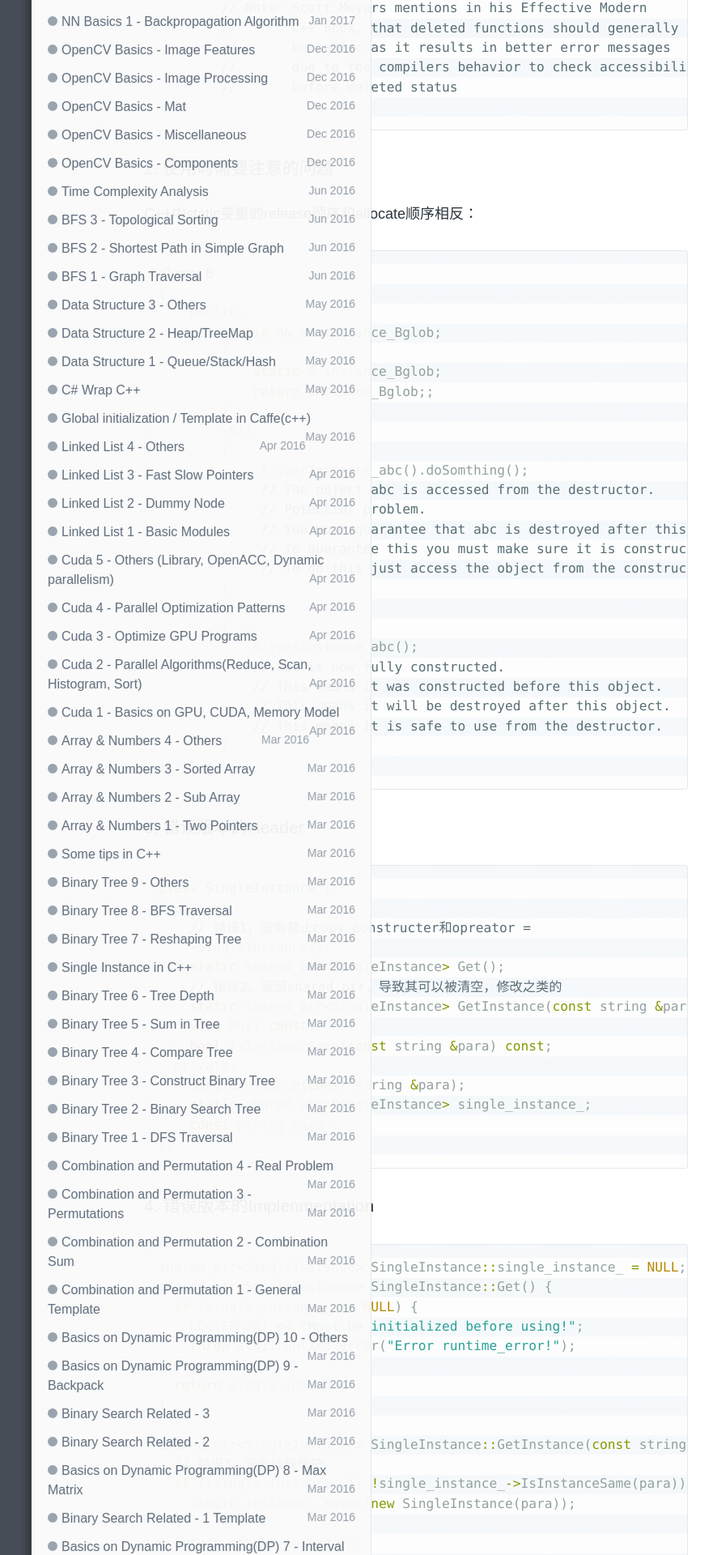
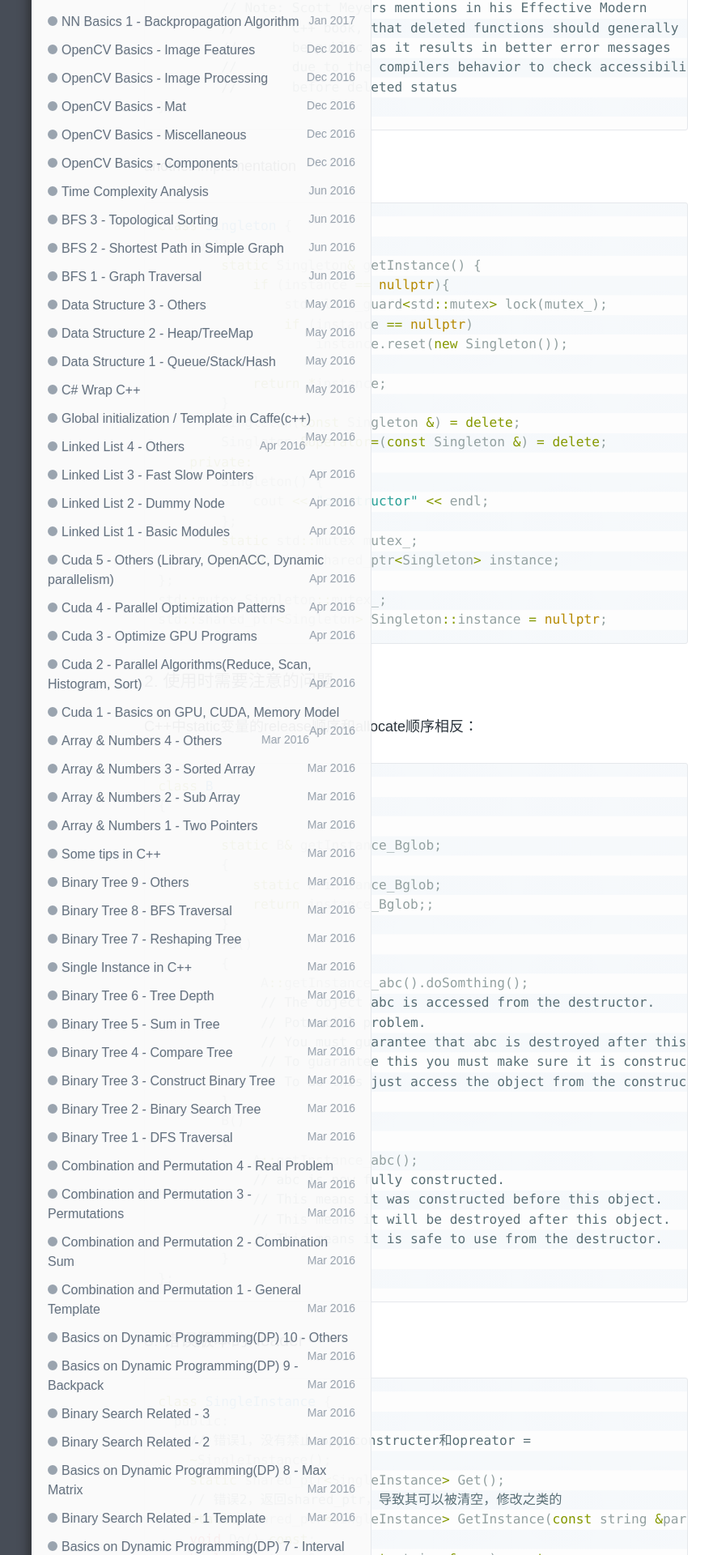
Before and after one commit to wykvictor/wykvictor.github.io, a Jekyll site: the page built from _posts/Tech/2016-03-26-Single-Instance-C++.md, in a window 1280 px wide. Shown: the part 1163-3083 px from the top of the page at 81% size, without its empty margins (126-1007 px from the left). Built offline with Jekyll 4.4.1, drawn with Linux system fonts in a browser that asks for light colours; comment, search, counter and statistics services are not loaded.

Commit message:
Update.md

```diff
--- a/_posts/Tech/2016-03-26-Single-Instance-C++.md
+++ b/_posts/Tech/2016-03-26-Single-Instance-C++.md
@@ -52,6 +52,31 @@ class S
         //       due to the compilers behavior to check accessibility
         //       before deleted status
 };
+{% endhighlight %}
+
+another implementation
+{% highlight C++ %}
+class Singleton {
+    public:
+        static Singleton& getInstance() {
+            if (instance == nullptr){
+                std::lock_guard<std::mutex> lock(mutex_);
+                if (instance == nullptr)
+                    instance.reset(new Singleton());
+            }
+            return *instance;
+        }
+        Singleton(const Singleton &) = delete;
+        Singleton &operator=(const Singleton &) = delete;
+    private:
+        Singleton() {
+            cout << "constructor" << endl;
+        };
+        static std::mutex mutex_;
+        static std::shared_ptr<Singleton> instance;
+};
+std::mutex Singleton::mutex_;
+std::shared_ptr<Singleton> Singleton::instance = nullptr;
 {% endhighlight %}
 
 ### 2. 使用时需要注意的问题
```
